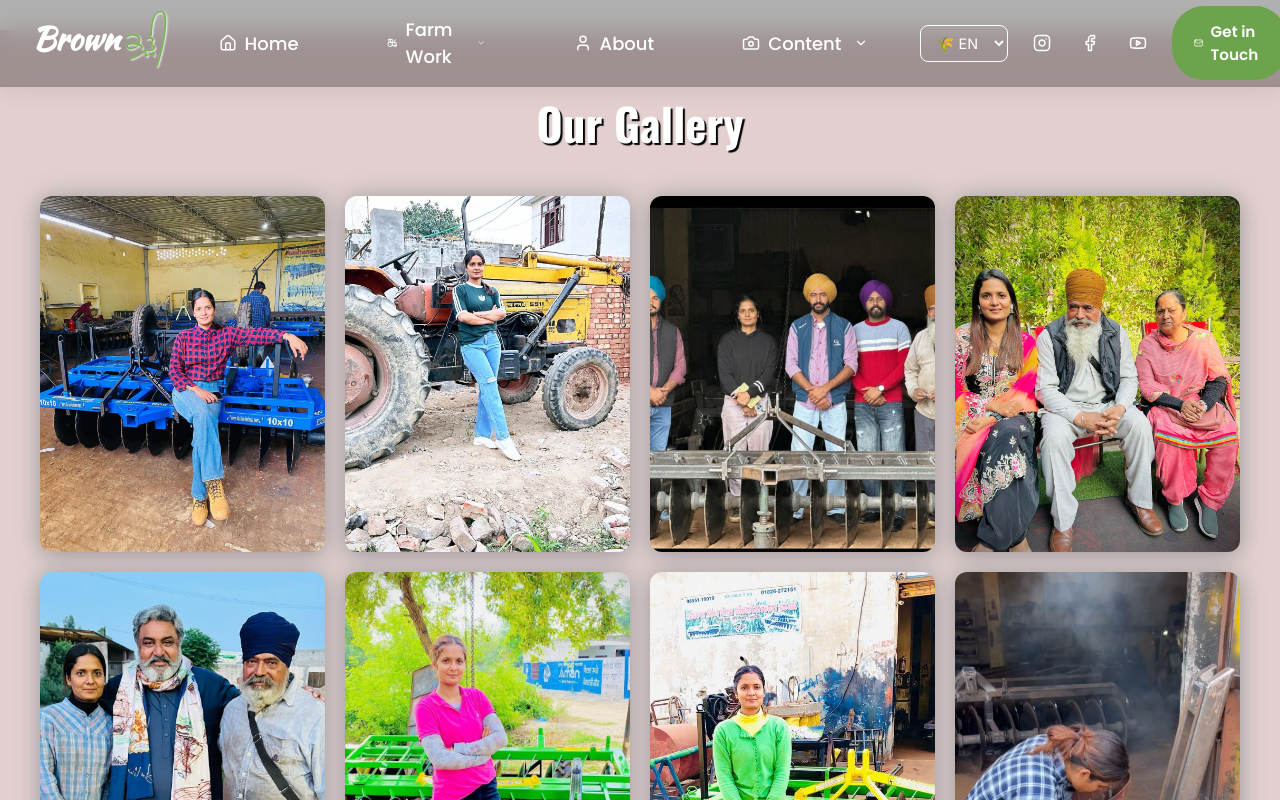
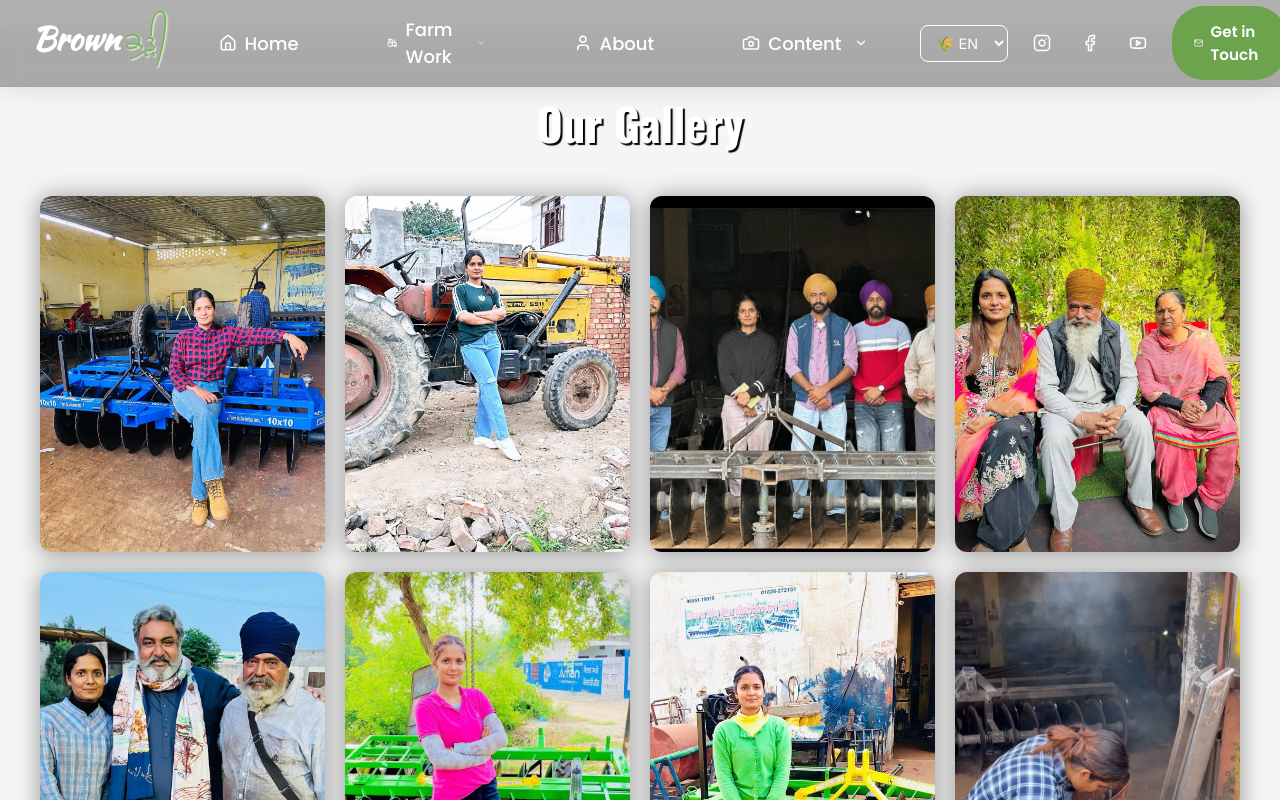
Before and after one commit to akashthanda14/brown-kudi-website, a React (Vite) app: page /gallery in a window 1280 px wide. Built offline with nearby package versions, Linux system fonts and the light colour scheme.

Commit message:
all changes

```diff
--- a/src/Components/SocialSection.css
+++ b/src/Components/SocialSection.css
@@ -14,9 +14,9 @@
   left: 0;
   width: 100%;
   height: 100%;
-  background-color: white;
-  filter: blur(12px) brightness(0.8);
-  transform: scale(1);
+  background: url("/img/smbg1.jpg") no-repeat center center/cover;
+  filter: blur(0px) brightness(0.8);
+  transform: scale(1.1);
 
 }
 
--- a/src/Pages/GalleryPage.css
+++ b/src/Pages/GalleryPage.css
@@ -1,11 +1,13 @@
 @import url('https://fonts.googleapis.com/css2?family=Bebas+Neue&display=swap');
 @import url('https://fonts.googleapis.com/css2?family=Oswald:wght@200..700&display=swap');
+
 .gallery-section {
   padding: 60px 20px;
   text-align: center;
   z-index: 1;
   margin-top: 30px;
-  background-color: rgb(227, 207, 207)
+  background: #f5f5f5;
+
 
 
 }
@@ -14,7 +16,7 @@
   font-size: 2.8rem;
   margin-bottom: 40px;
   color: rgb(255, 255, 255);
-    text-shadow: 2px 2px 1px rgb(0, 0, 0);
+  text-shadow: 2px 2px 1px rgb(0, 0, 0);
 
   font-family: "Oswald";
 }
@@ -32,7 +34,7 @@
   overflow: hidden;
   border-radius: 12px;
   cursor: pointer;
-  box-shadow: 0 6px 20px rgba(0,0,0,0.1);
+  box-shadow: 0 6px 20px rgba(0, 0, 0, 0.1);
   transition: transform 0.4s ease;
   filter: drop-shadow(0 0 0.75rem rgb(168, 168, 168));
 }
@@ -76,6 +78,7 @@
   .gallery-section h2 {
     font-size: 2rem;
   }
+
   .overlay {
     font-size: 1.2rem;
   }
@@ -85,6 +88,7 @@
   .gallery-section h2 {
     font-size: 1.5rem;
   }
+
   .overlay {
     font-size: 1rem;
   }
```
